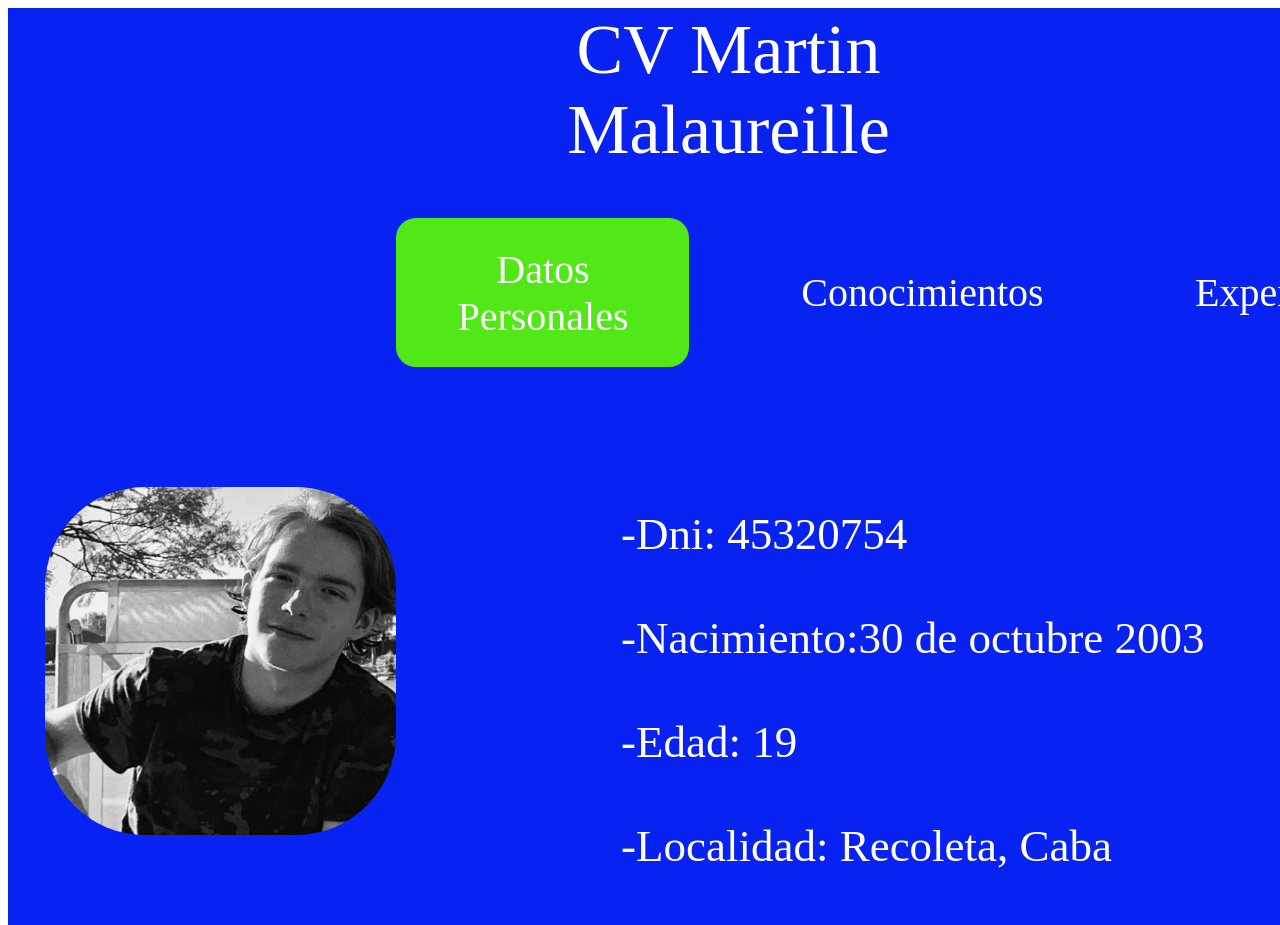
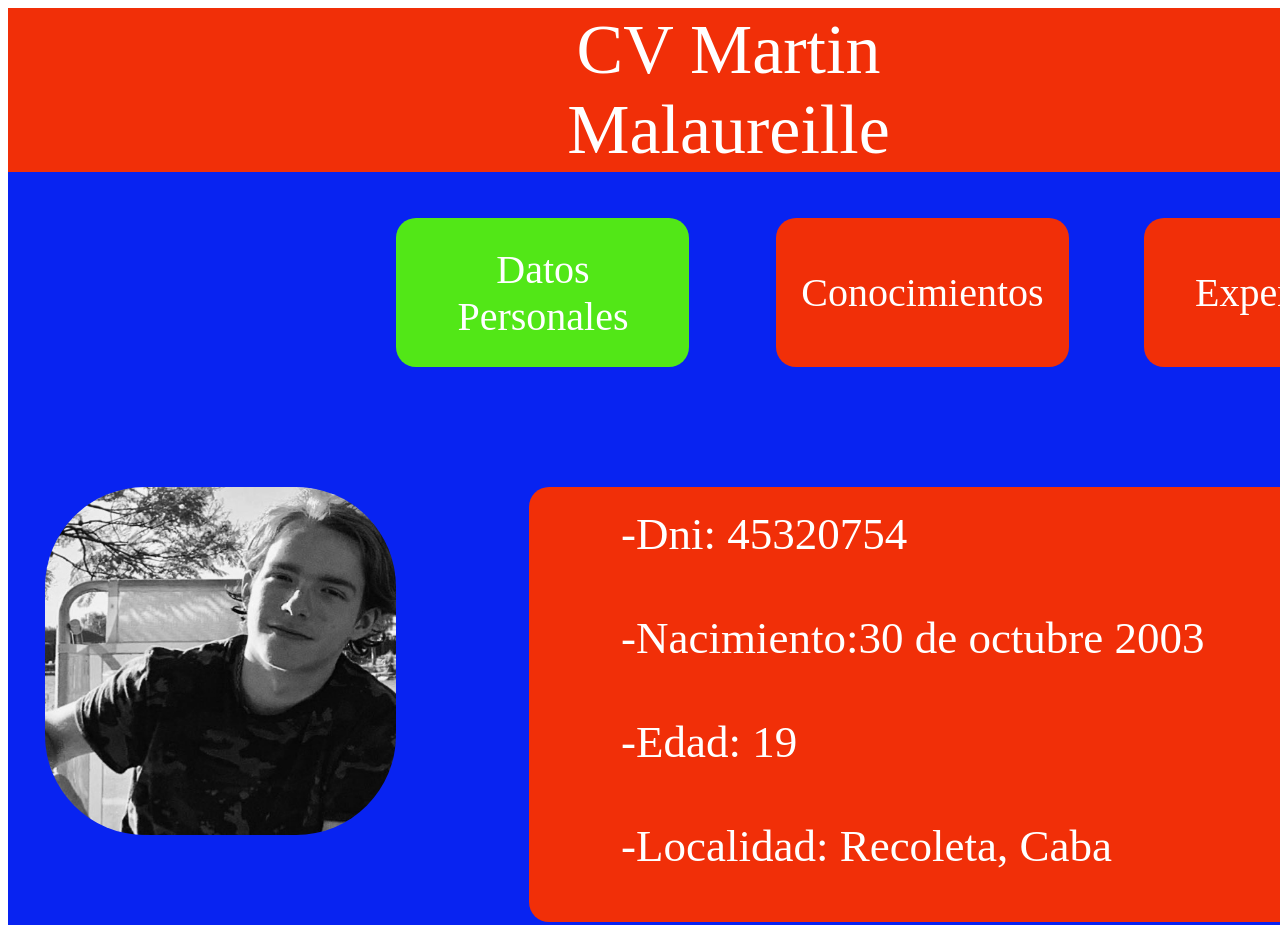
Before and after one commit to m-malaureille/cvmartin, a plain HTML site: page index.html in a window 1280 px wide. Shown: the top 925 px of the page. Drawn offline with Linux system fonts and the light colour scheme; a web font is replaced by a local one.

Commit message:
Update estilos.css

```diff
--- a/estilos.css
+++ b/estilos.css
@@ -10,7 +10,7 @@
    }
 
  .conocimientos-fondo {
-   background: #0823f1;
+   background: #f12f08;
     border-radius: 20px;
     width: 293px;
     height: 149px;
@@ -33,7 +33,7 @@
    justify-content: center}
 
  .experiencia-fondo {
-   background: #0823f1;
+   background: #f12f08;
     border-radius: 20px;
     width: 293px;
     height: 149px;
@@ -56,7 +56,7 @@
    justify-content: center}
 
  .datos-personales {
-    background: #0823f1;
+    background: #f12f08;
     border-radius: 20px;
     width: 293px;
     height: 149px;
@@ -79,7 +79,7 @@
    justify-content: center}
 
  .texto-fondo {
-   background: #0823f1;
+   background: #f12f08;
     border-radius: 20px;
     width: 872px;
     height: 435px;
@@ -109,7 +109,7 @@
    }
 
  .fondo-titulo {
-   background: #0823f1;
+   background: #f12f08;
     width: 1440px;
     height: 164px;
     position: absolute;
```
